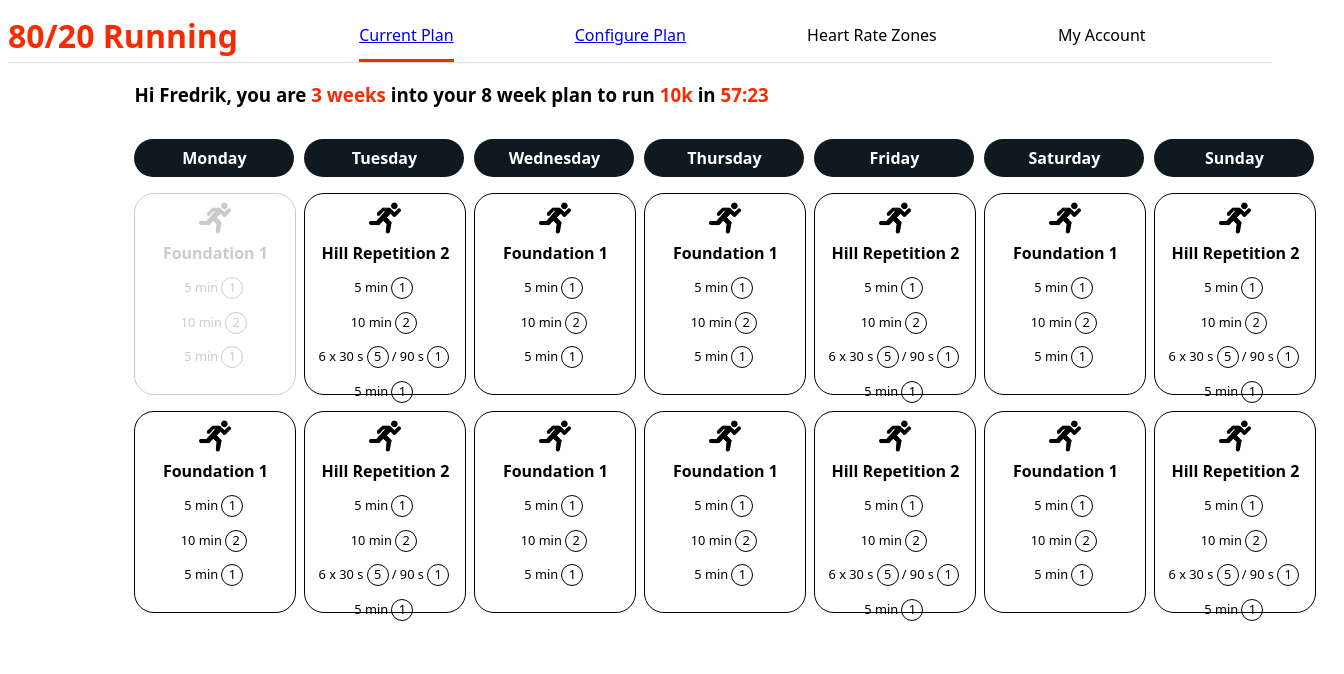
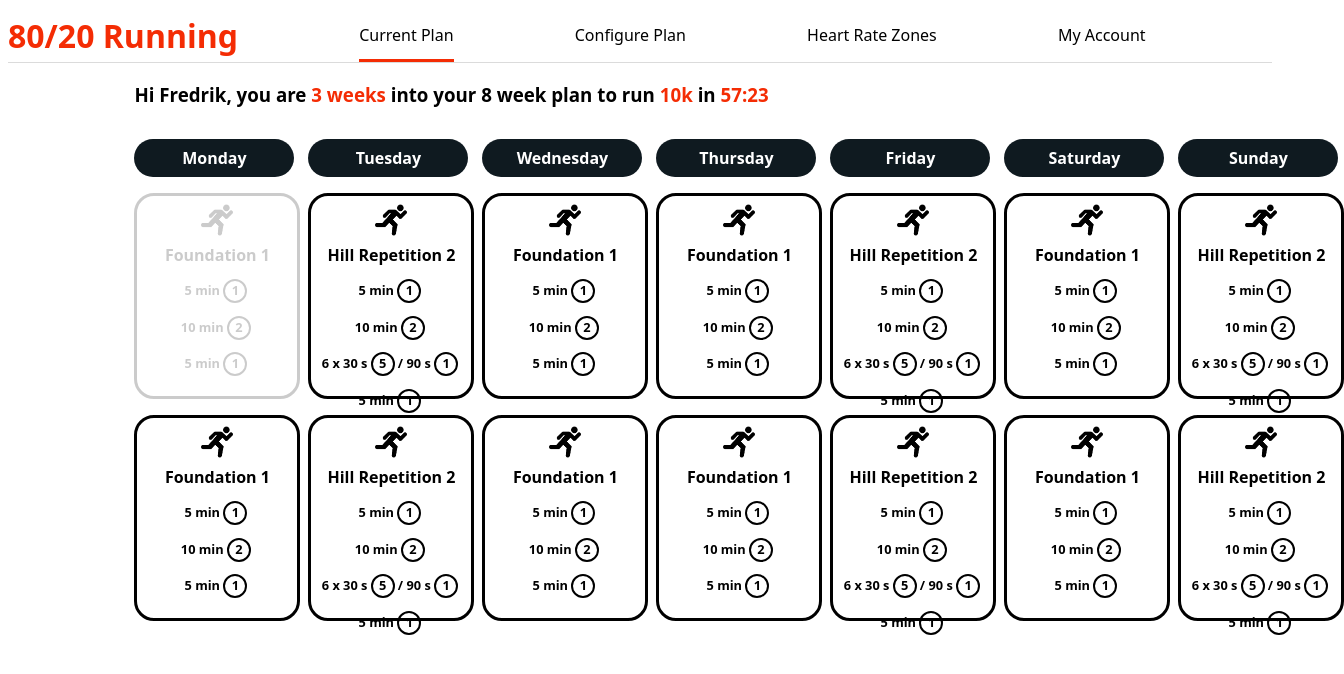
Before and after one commit to mauritz2/eighty-twenty-running, a React (Create React App) app: page / in a window 1280 px wide. Shown: the top 674 px of the page, 1344 px wide, since content can reach past the window. Built offline with nearby package versions, Linux system fonts and the light colour scheme; data requests are answered from the project's data file.

Commit message:
Working men selector

```diff
--- a/src/components/ChoosePlan.js
+++ b/src/components/ChoosePlan.js
@@ -1,9 +1,8 @@
-import { render } from "@testing-library/react"
 import React from "react"
 
 const ChoosePlan = () => {
     console.log("I am running")
-    render(
+    return(
     <>
     <h1>Hey There</h1>
     <h2>I am the one</h2>
--- a/src/components/Navigation.js
+++ b/src/components/Navigation.js
@@ -1,17 +1,21 @@
 import React from "react"
 import {Link} from "react-router-dom"
+import { useLocation } from "react-router-dom"
 
 const Navigation = () => {
+
+    const location = useLocation();
+
     return (
     <div>
         <div id="nav-grid">
             <div className="nav-item">
                 <h1 id="logo-text"> 80/20 Running </h1>
             </div>
-            <div className="nav-item selected">
+            <div className={`nav-item ${location.pathname === "/" ? "selected": ""}`}>
                 <p><Link to={"/"}> Current Plan </Link></p>
             </div>
-            <div className="nav-item">
+            <div className={`nav-item ${location.pathname === "/choose-plan" ? "selected": ""}`}>
                 <p><Link to={"/choose-plan"}> Configure Plan </Link></p>
             </div>
             <div className="nav-item">
--- a/src/index.css
+++ b/src/index.css
@@ -53,9 +53,10 @@ body {
   width: 10em;
   border-radius: 20px;
   text-align: center;
-  border-width: 0.5px;
+  border-width: 3px;
   margin-bottom: 1em;
   margin-right: 0.5em;
+  font-weight: bold;
 }
 
 .day-heading {
@@ -86,6 +87,7 @@ body {
 .phase {
   font-size: 0.8em;
   text-align: center;
+
 }
 
 .heartrate-zone {
@@ -96,9 +98,15 @@ body {
   text-align:center;
   margin-right: 3px;
   border: solid;
-  border-width: 0.5px;
+  border-width: 2px;
 }
 
 .complete {
   opacity: 0.2;
 }
+
+a {
+  text-decoration: none;
+  color: black;
+  cursor: pointer;
+}
```
